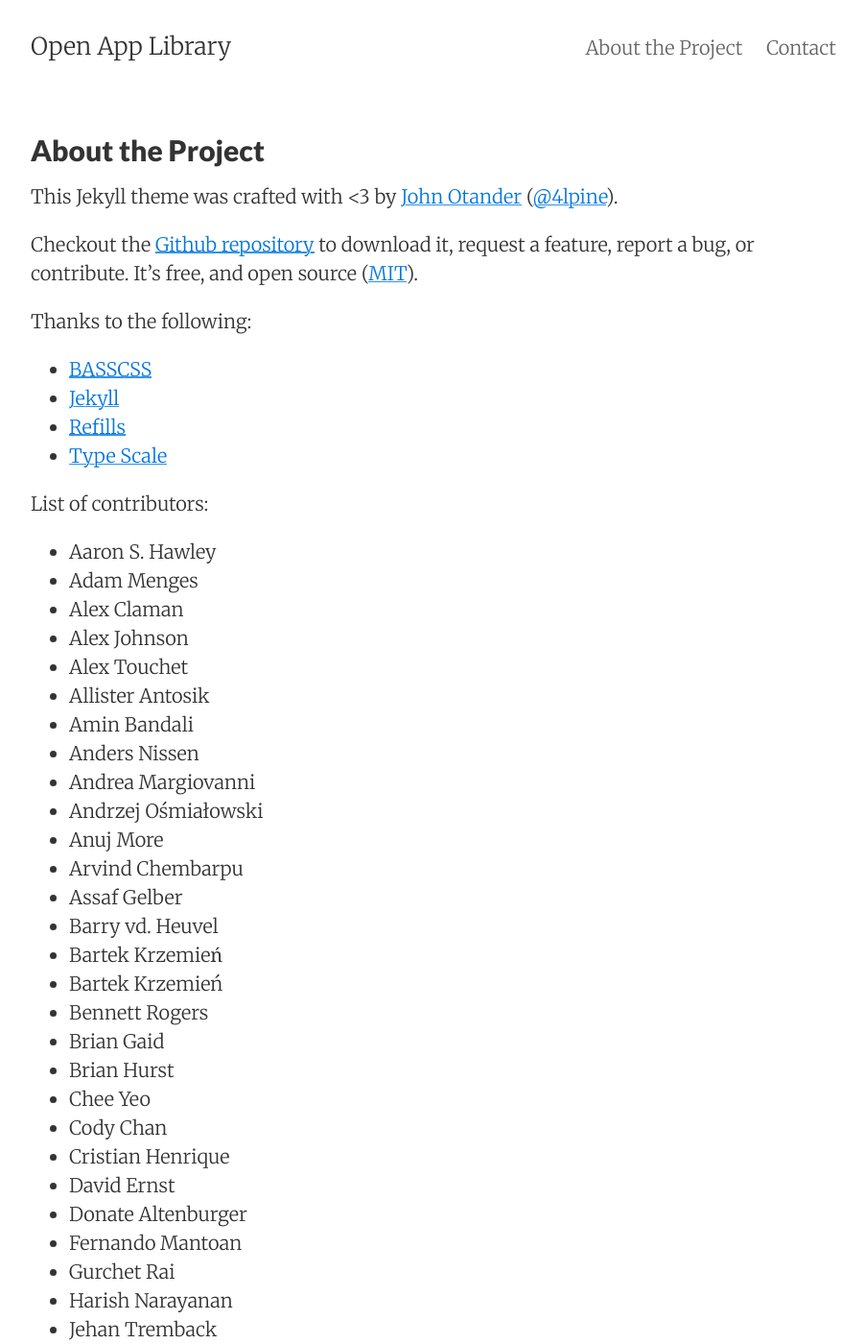
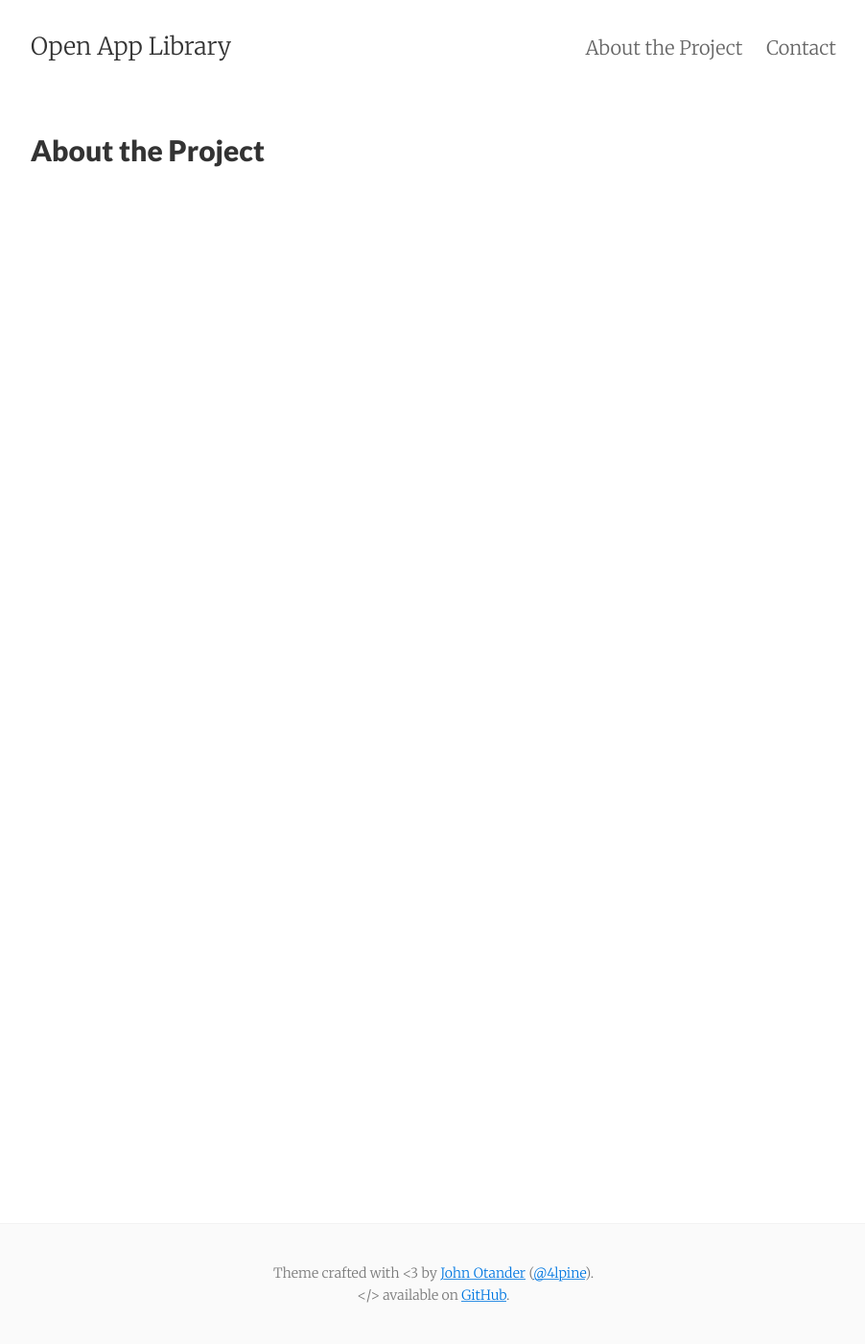
Before and after one commit to Open-App-Library/OpenAppLibrary.org, a Jekyll site: the page built from about.md, in a window 1280 px wide and 1400 px high. Shown: the whole window at 96% size, without its empty margins (188-1090 px from the left). Built offline with Jekyll 4.4.1, drawn with Linux system fonts in a browser that asks for light colours; nearby versions of some CDN libraries; some of the changed text lies outside the part shown.

```diff
--- a/about.md
+++ b/about.md
@@ -2,86 +2,4 @@
 layout: page
 title: About the Project
 permalink: /about/
-tags: about
 ---
-
-This Jekyll theme was crafted with <3 by [John Otander](http://johnotander.com)
-([@4lpine](https://twitter.com/4lpine)).
-
-Checkout the [Github repository](https://github.com/johnotander/pixyll) to download it,
-request a feature, report a bug, or contribute. It's free, and open source
-([MIT](http://opensource.org/licenses/MIT)).
-
-Thanks to the following:
-
-* [BASSCSS](http://basscss.com)
-* [Jekyll](http://jekyllrb.com)
-* [Refills](http://refills.bourbon.io/)
-* [Type Scale](http://type-scale.com/)
-
-List of contributors:
-
-- Aaron S. Hawley
-- Adam Menges
-- Alex Claman
-- Alex Johnson
-- Alex Touchet
-- Allister Antosik
-- Amin Bandali
-- Anders Nissen
-- Andrea Margiovanni
-- Andrzej Ośmiałowski
-- Anuj More
-- Arvind Chembarpu
-- Assaf Gelber
-- Barry vd. Heuvel
-- Bartek Krzemień
-- Bartek Krzemień
-- Bennett Rogers
-- Brian Gaid
-- Brian Hurst
-- Chee Yeo
-- Cody Chan
-- Cristian Henrique
-- David Ernst
-- Donate Altenburger
-- Fernando Mantoan
-- Gurchet Rai
-- Harish Narayanan
-- Jehan Tremback
-- Jiaxi Gu (Isaac)
-- John Otander
-- Jordan Danielewski
-- Josh Buxton
-- Kirill Kulikov
-- Kyle Maxwell
-- Marta Sztybor
-- Martin Wagner
-- Matthew Graybosch
-- Maxim Tsoy
-- Mete Balci
-- Mike Lloyd
-- Mikhail Grachev
-- mindwind
-- Nick Rakochy
-- Nikolay Georgiev
-- Oliver Hamlet
-- Onur (e0i)
-- Praveer Gupta
-- Rassol (Karmeye)
-- Ricky Han
-- Roberto Pesando
-- Ryan Jacobs
-- Scott Martin
-- Selim Eren Bekçe
-- Shruti Rijhwani
-- Steef Hegeman
-- Tehmasp Chaudhri
-- Thomas Galvin
-- Timothy Gu
-- Tom Kraak
-- Vishnu Ks
-- Vladislav Arbatov
-- Yaroslav Yadrishnikov
-- Yee Chie Tu
-- Yeou Chien
```
Also changed, not shown: _posts/2014-06-08-pixyll-has-pagination.md (deleted, +0 -9 lines), _posts/2014-06-09-so-what-is-jekyll.md (deleted, +0 -17 lines), _posts/2014-06-10-see-pixyll-in-action.md (deleted, +0 -136 lines), _posts/2014-06-11-welcome-to-pixyll.markdown (deleted, +0 -26 lines), _posts/2015-07-11-announcing-pixyll-version-2.md (deleted, +0 -16 lines), _posts/2018-10-02-welcome.md (added, +10 -0 lines).
